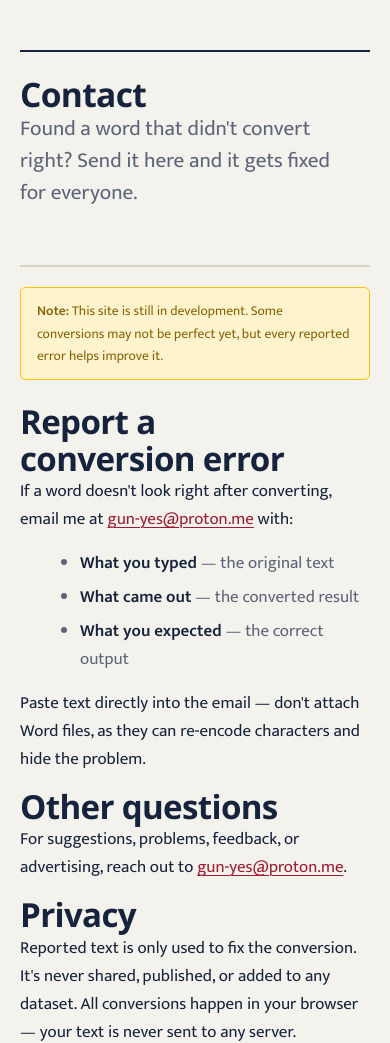
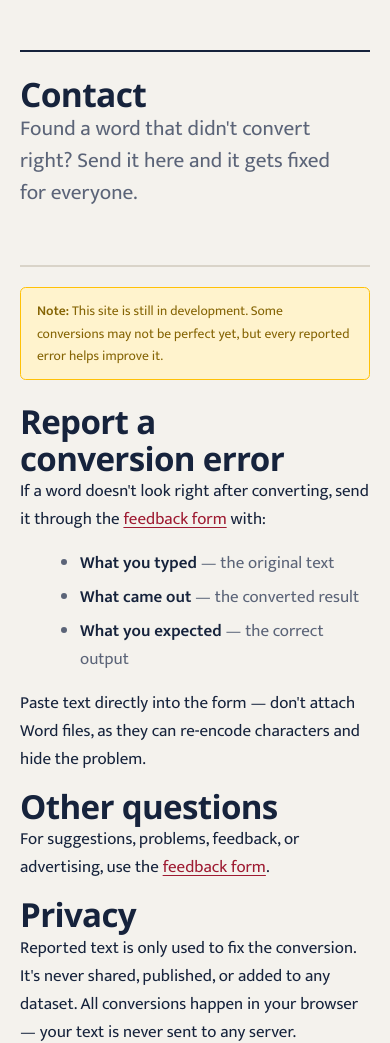
Before and after one commit to fiftytwo-52/unicodetopreeti, an Astro site: page /contact in a window 390 px wide. Shown: the part 66-1109 px from the top of the page. Built offline with nearby package versions, Linux system fonts and the light colour scheme; Astro itself is replaced by a stand-in of ours; a web font is replaced by a local one.

Commit message:
Replace personal email contact with Feedback form link
- Remove CONTACT_EMAIL (gun-yes@proton.me) and mailto() from site.ts;
  add FEEDBACK_FORM_URL (Google Form) as the single contact point.
- /contact: both mailto links -> feedback form link; 'email me' /
  'paste into the email' copy now points at the form. Page kept, title
  and meta untouched.
- /advertise: 'Email an enquiry' -> enquiry through the feedback form.
- /privacy-policy: policy-questions mailto -> feedback form link.
- No phone / WhatsApp / tel: links existed anywhere on the site.
- No page titles, meta, or homepage copy changed.

```diff
--- a/src/lib/site.ts
+++ b/src/lib/site.ts
@@ -1,19 +1,12 @@
 /**
  * Site-wide values that are not part of the conversion logic.
  *
- * Kept in one file so the contact address is changed once rather than in every
- * page and template that prints it.
+ * Contact now goes through the feedback form rather than a personal
+ * email address, so there is no private inbox printed anywhere on the site.
  */
 
-/** Replace before deploying. Printed on the contact and advertise pages. */
-export const CONTACT_EMAIL = 'gun-yes@proton.me';
+/** Feedback form — the single place for reports, questions, and enquiries. */
+export const FEEDBACK_FORM_URL =
+  'https://docs.google.com/forms/d/e/1FAIpQLScaUiLuf3ULzS07aJDrLLtBGo8WAJ_bB99xx1Jx6-FGOpetrw/viewform';
 
 export const SITE_NAME = 'unicodeTOpreeti';
-
-/**
- * A mailto link with the subject filled in, so reports arrive already sorted
- * rather than as a pile of untitled mail.
- */
-export function mailto(subject: string): string {
-  return `mailto:${CONTACT_EMAIL}?subject=${encodeURIComponent(subject)}`;
-}
--- a/src/pages/contact.astro
+++ b/src/pages/contact.astro
@@ -1,6 +1,6 @@
 ---
 import BaseLayout from '../layouts/BaseLayout.astro';
-import { mailto } from '../lib/site.ts';
+import { FEEDBACK_FORM_URL } from '../lib/site.ts';
 
 const title = 'Contact — unicodeTOpreeti';
 const description =
@@ -25,8 +25,8 @@ const description =
 
       <h2>Report a conversion error</h2>
       <p>
-        If a word doesn't look right after converting, email me at{' '}
-        <a href={mailto('Mapping error')}>gun-yes@proton.me</a> with:
+        If a word doesn't look right after converting, send it through the{' '}
+        <a href={FEEDBACK_FORM_URL}>feedback form</a> with:
       </p>
       <ul class="report-list">
         <li><strong>What you typed</strong> — the original text</li>
@@ -34,14 +34,14 @@ const description =
         <li><strong>What you expected</strong> — the correct output</li>
       </ul>
       <p>
-        Paste text directly into the email — don't attach Word files, as they
+        Paste text directly into the form — don't attach Word files, as they
         can re-encode characters and hide the problem.
       </p>
 
       <h2>Other questions</h2>
       <p>
-        For suggestions, problems, feedback, or advertising, reach out to{' '}
-        <a href={mailto('General')}>gun-yes@proton.me</a>.
+        For suggestions, problems, feedback, or advertising, use the{' '}
+        <a href={FEEDBACK_FORM_URL}>feedback form</a>.
       </p>
 
       <h2>Privacy</h2>
--- a/src/pages/privacy-policy.astro
+++ b/src/pages/privacy-policy.astro
@@ -1,6 +1,6 @@
 ---
 import BaseLayout from '../layouts/BaseLayout.astro';
-import { CONTACT_EMAIL, mailto } from '../lib/site.ts';
+import { FEEDBACK_FORM_URL } from '../lib/site.ts';
 
 const title = 'Privacy Policy — unicodeTOpreeti';
 const description =
@@ -116,8 +116,8 @@ const description =
 
       <h2>Contact</h2>
       <p>
-        Questions about this policy can be sent to{' '}
-        <a href={mailto('Privacy question')}>{CONTACT_EMAIL}</a>.
+        Questions about this policy can be sent through the{' '}
+        <a href={FEEDBACK_FORM_URL}>feedback form</a>.
       </p>
     </section>
   </div>
```
Also changed, not shown: src/pages/advertise.astro (+4 -4 lines).
